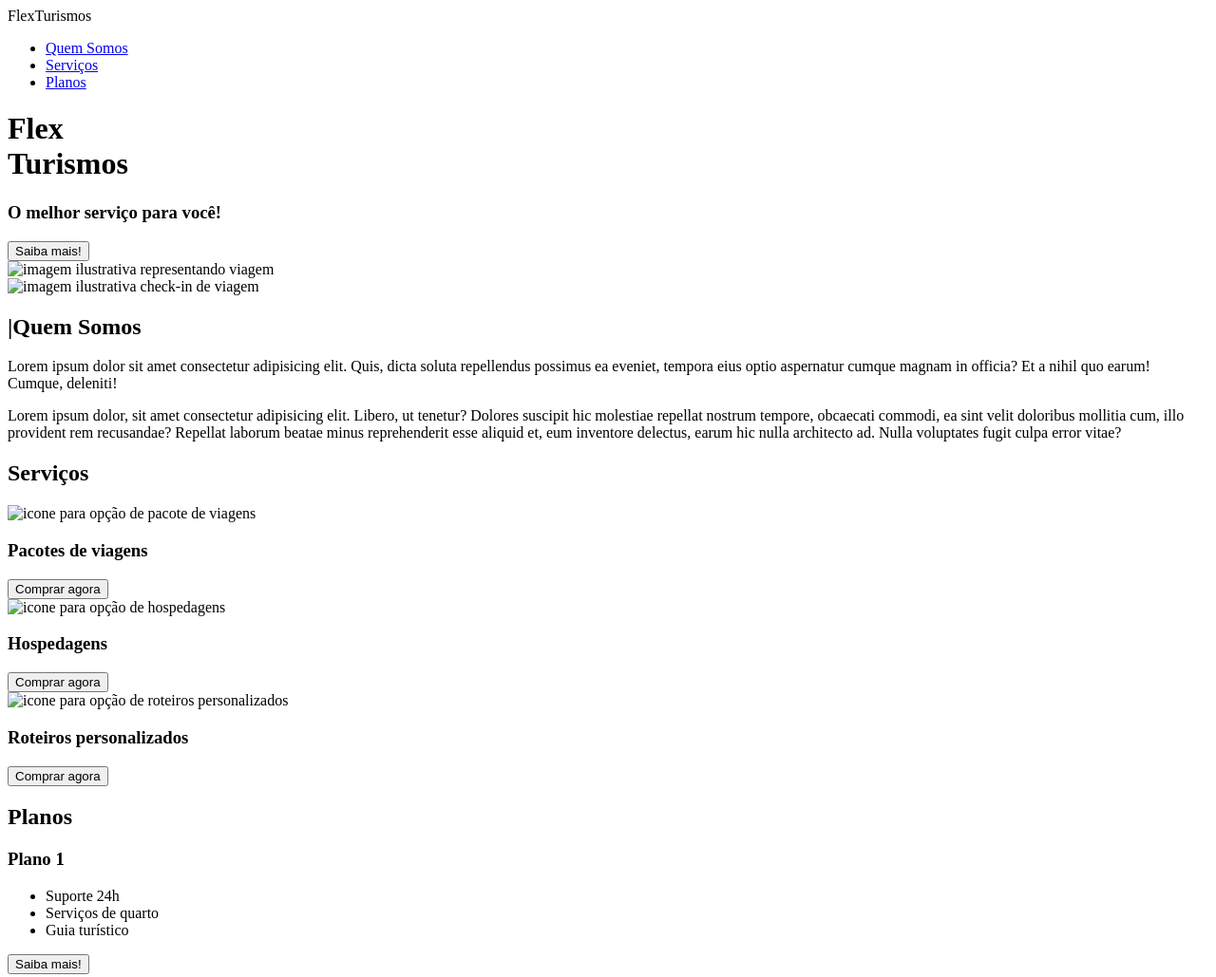
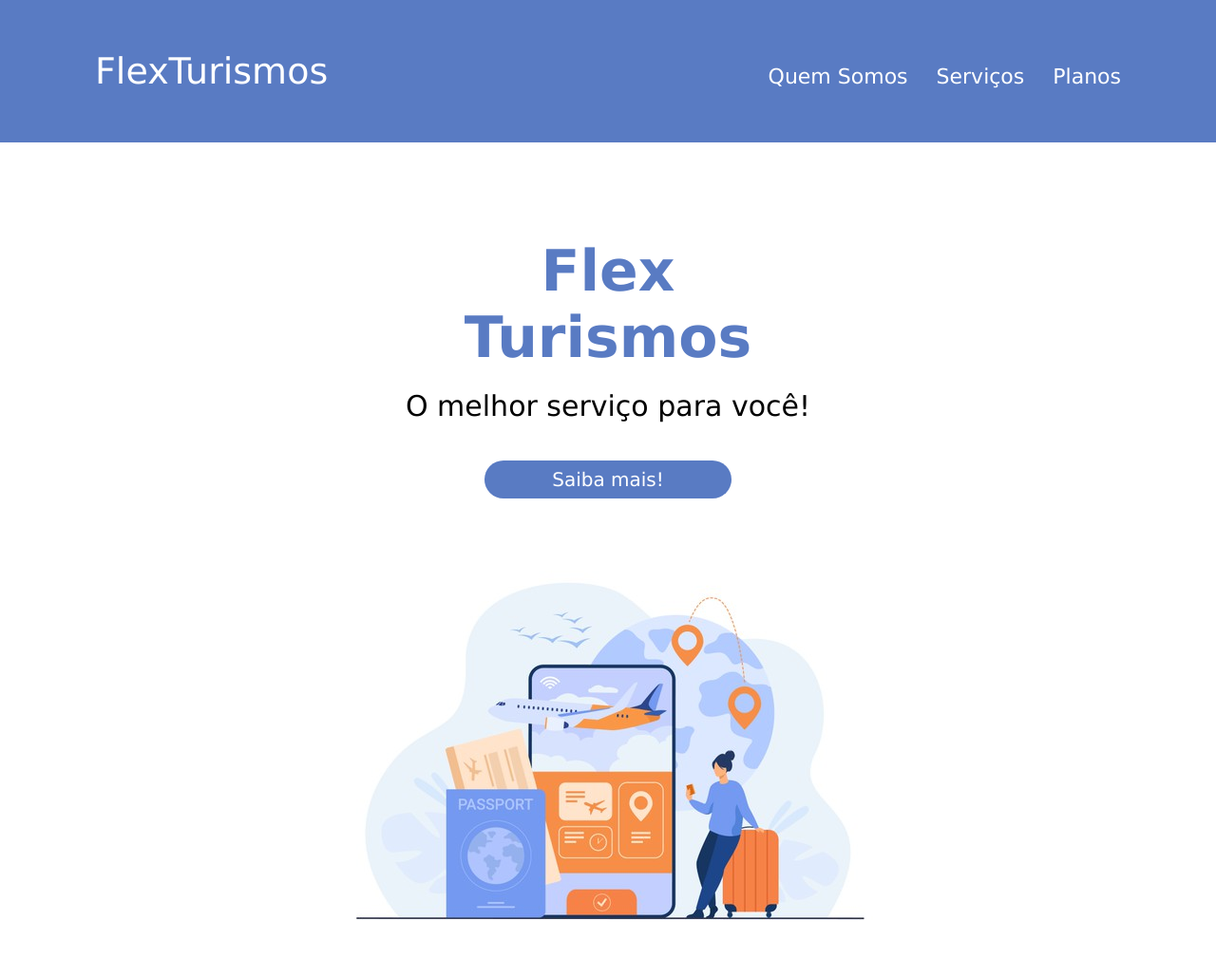
Before and after one commit to thalyssonborges/FrontEnd-LandingPage-FlexTurismo, a plain HTML site: page index.html in a window 1280 px wide. Shown: the top 1029 px of the page at 95% size. Drawn offline with Linux system fonts and the light colour scheme.

Commit message:
Update index.html

```diff
--- a/index.html
+++ b/index.html
@@ -4,7 +4,7 @@
     <meta charset="UTF-8">
     <meta http-equiv="X-UA-Compatible" content="IE=edge">
     <meta name="viewport" content="width=device-width, initial-scale=1.0">
-    <link href="../Exercicio 16 - Flex Project DIO/assets/css/estilo.css" rel="stylesheet">
+    <link href="../assets/css/estilo.css" rel="stylesheet">
     <title>Flexbox - LandingPage</title>
 </head>
 <body>
@@ -28,14 +28,14 @@
                 <button class="btn-saibaMais">Saiba mais!</button>
             </div>
             <div class="cabecalho-containerRight">
-                <img src="../Exercicio 16 - Flex Project DIO/assets/img/0-main.png" alt="imagem ilustrativa representando viagem">
+                <img src="../assets/img/0-main.png" alt="imagem ilustrativa representando viagem">
             </div>
         </div>
         <a name="quemSomos"></a>
     </header>
     <section class="quemSomos container">
         <div class="quemSomos-containerLeft">
-            <img src="../Exercicio 16 - Flex Project DIO/assets/img/1-quem-somos.png" alt="imagem ilustrativa check-in de viagem">
+            <img src="../assets/img/1-quem-somos.png" alt="imagem ilustrativa check-in de viagem">
         </div>
         <div class="quemSomos-containerRight">
             <h2>|Quem Somos</h2>
@@ -55,17 +55,17 @@
         <h2 class="container">Serviços</h2>
         <div class="cards container">
             <div class=" card card-1">
-                <img src="../Exercicio 16 - Flex Project DIO/assets/img/icon-1.png" alt="icone para opção de pacote de viagens">
+                <img src="../assets/img/icon-1.png" alt="icone para opção de pacote de viagens">
                 <h3>Pacotes de viagens</h3>
                 <button class="servicos-btn-comprarAgora">Comprar agora</button>
             </div>
             <div class="card card-2">
-                <img src="../Exercicio 16 - Flex Project DIO/assets/img/icon-2.png" alt="icone para opção de hospedagens">
+                <img src="../assets/img/icon-2.png" alt="icone para opção de hospedagens">
                 <h3>Hospedagens</h3>
                 <button class="servicos-btn-comprarAgora">Comprar agora</button>
             </div>
             <div class="card card-3">
-                <img src="../Exercicio 16 - Flex Project DIO/assets/img/icon-3.png" alt="icone para opção de roteiros personalizados">
+                <img src="../assets/img/icon-3.png" alt="icone para opção de roteiros personalizados">
                 <h3>Roteiros personalizados</h3>
                 <button class="servicos-btn-comprarAgora">Comprar agora</button>
             </div>
```
